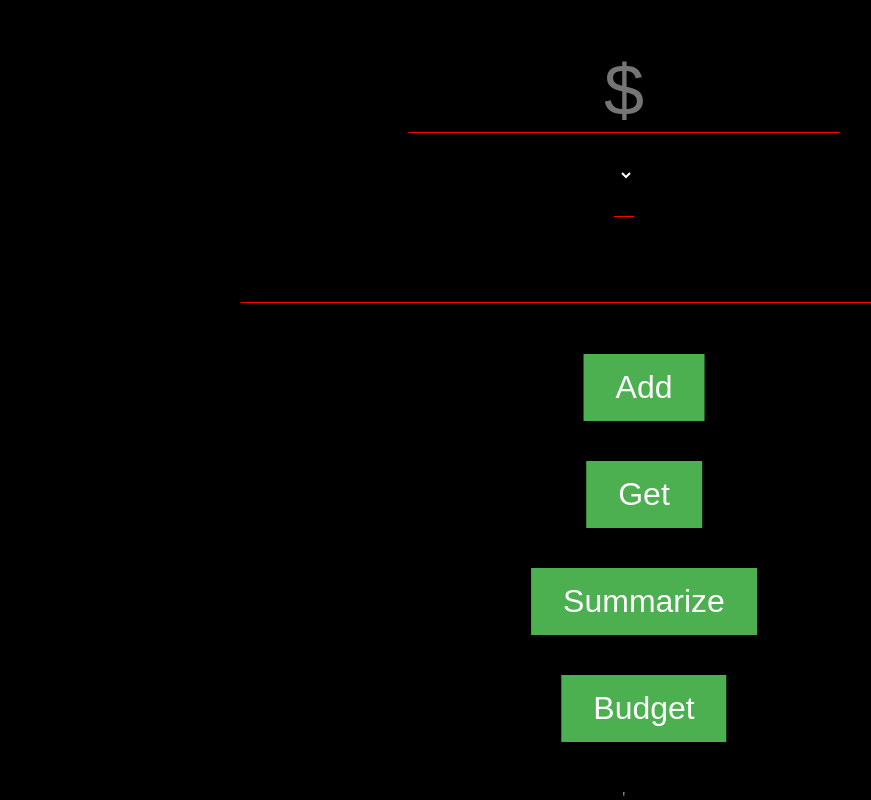
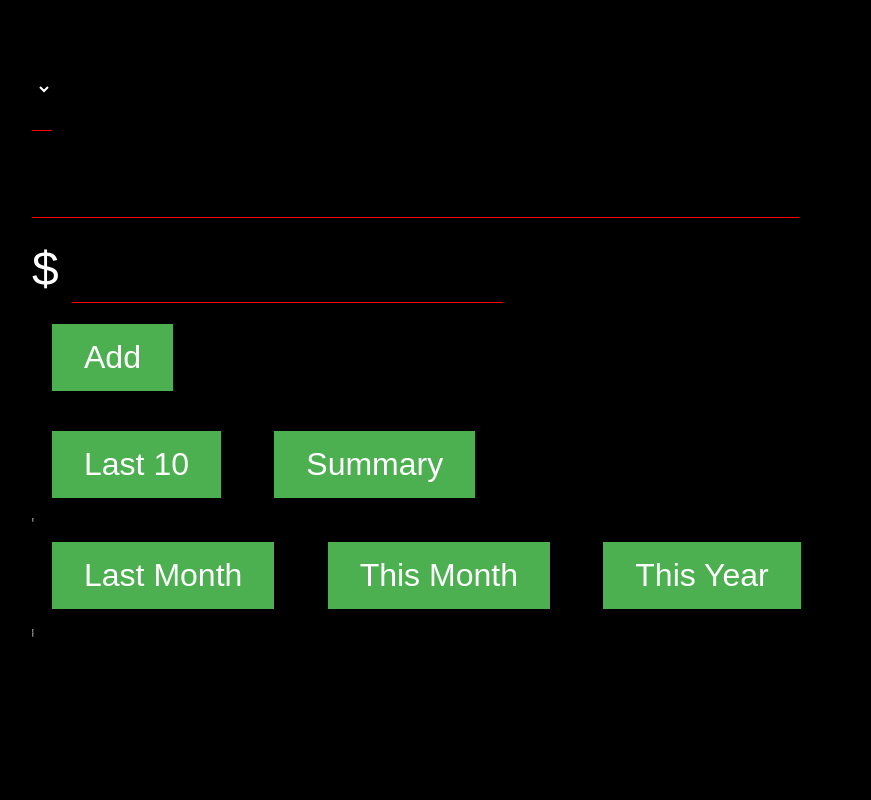
Before and after one commit to joe-at-fiziico/sake, a website: page client/index.html in a window 1280 px wide. Shown: the top 800 px of the page, without its empty margins (16-887 px from the left). Drawn offline with nearby package versions, Linux system fonts and the light colour scheme; no server answers.

Commit message:
Update UI

```diff
--- a/client/index.html
+++ b/client/index.html
@@ -13,15 +13,12 @@
             background: black;
             color: white;
             font: 300%/1.45em "Helvetica Neue", HelveticaNeue, Helvetica, Arial, sans-serif;
-            padding-top: 40px;
+            padding: 40px;
         }
         .hide {
             display: none
         }
         .centered {
-            position: relative;
-            left: 50%;
-            transform: translate(-50%, 0);
         }
         .textCentered {
             text-align: center;
@@ -55,7 +52,6 @@
             padding: 15px 32px;
             text-align: center;
             text-decoration: none;
-            display: inline-block;
             font-size: 32px;
             margin: 20px;
         }
@@ -64,9 +60,9 @@
             font-size: 50%;
             padding-top: 2px;
         }
-        #divButtonContainer {
-            margin: 30px 0;
-        }
+        /*#divButtonContainer {*/
+            /*margin: 30px 0;*/
+        /*}*/
     </style>
 </head>
 <body>
@@ -78,25 +74,23 @@
 
 </script>
 <div id="divMain">
-    <div id="divAddRecord">
-        <input type="text" id="textAmount" placeholder="$" size="8" maxlength="12" class="inputtext centered textCentered"><br>
-
-        <select name="Type" id="selectTypeId" class="inputtext centered textCentered"></select><br>
-
-        <input type="text" id="textComment" placeholder="" size="16" maxlength="32" class="inputtext centered textCentered"><br>
+    <div id="divAddRecord" class="centered">
+        <select name="Type" id="selectTypeId" class="inputtext textCentered"></select>
+        <br>
+        <input type="text" id="textComment" placeholder="" size="16" maxlength="32" class="inputtext">
+        <br>
+        <span>
+            $ <input type="text" id="textAmount" placeholder="" size="8" maxlength="12" class="inputtext textRight">
+        </span>
+        <br>
     </div>
-    <div id="divButtonContainer">
+    <div id="divButtonContainer" class="centered">
         <div>
-            <input type="button" id="btnAddRecord" class="centered btnCommon" value="Add">
+            <input type="button" id="btnAddRecord" class=" btnCommon" value="Add">
         </div>
         <div>
-            <input type="button" id="btnGetRecord" class="centered btnCommon" value="Get">
-        </div>
-        <div>
-            <input type="button" id="btnSummarize" class="centered btnCommon" value="Summarize">
-        </div>
-        <div>
-            <input type="button" id="btnBudget" class="centered btnCommon" value="Budget">
+            <input type="button" id="btnGetRecord" class=" btnCommon" value="Last 10">
+            <input type="button" id="btnSummarize" class=" btnCommon" value="Summary">
         </div>
     </div>
     <div id="divView" class="textCentered">
@@ -107,23 +101,18 @@
             </table>
         </div>
     </div>
-    <div id="divViewRecord" class="textCentered">
+    <div id="divViewRecord">
         <div>
-            <input type="button" id="btnViewRecordLastMonth" class="centered btnCommon" value="Last">
+            <input type="button" id="btnViewRecordLastMonth" class="centered btnCommon" value="Last Month">
+            <input type="button" id="btnViewRecordThisMonth" class="centered btnCommon" value="This Month">
+            <input type="button" id="btnViewRecordThisYear" class="centered btnCommon" value="This Year">
         </div>
-        <div>
-            <input type="button" id="btnViewRecordThisMonth" class="centered btnCommon" value="This">
-        </div>
-        <div>
-            <input type="button" id="btnViewRecordThisYear" class="centered btnCommon" value="Year">
-        </div>
-        <select name="Type" id="selectViewRecord" class="inputtext centered textCentered"></select><br>
         <div id="divViewRecordResult" class="textCentered">
-            <table id="view_records_overview_table" border='1' class="resultText textCentered centered">
+            <table id="view_records_overview_table" border='1' class="resultText textCentered">
                 <tbody id="view_overview_tbodyid">
                 </tbody>
             </table>
-            <table id="view_records_detail_table" border='1' class="resultText textCentered centered">
+            <table id="view_records_detail_table" border='1' class="resultText textCentered">
                 <tbody id="view_detail_tbodyid">
                 </tbody>
             </table>
@@ -341,17 +330,17 @@
         trHTML +=
                 '<tr>' +
                 '<td>Type</td>' +
+                '<td>Budget</td>' +
                 '<td>Amount</td>' +
-                '<td>Budget</td>' +
                 '</tr>';
 
         var monthlyData = getMonthlyData(monthId, allRecords);
 
         trHTML +=
-                '<tr>' +
-                '<td>All</td>' +
+                '<tr style="color:green">' +
+                '<td>Total</td>' +
+                '<td>' + monthlyData.totalBudget + '</td>' +
                 '<td>' + monthlyData.totalAmount + '</td>' +
-                '<td>' + monthlyData.totalBudget + '</td>' +
                 '</tr>';
 
         for (var p in monthlyData.types) {
@@ -361,8 +350,8 @@
             trHTML +=
                     '<tr>' +
                     '<td>' + typeData.typeName + '</td>' +
+                    '<td>' + typeData.budget + '</td>' +
                     '<td>' + typeData.amount + '</td>' +
-                    '<td>' + typeData.budget + '</td>' +
                     '<td>' + detailButton + '</td>' +
                     '</tr>';
         }
```
